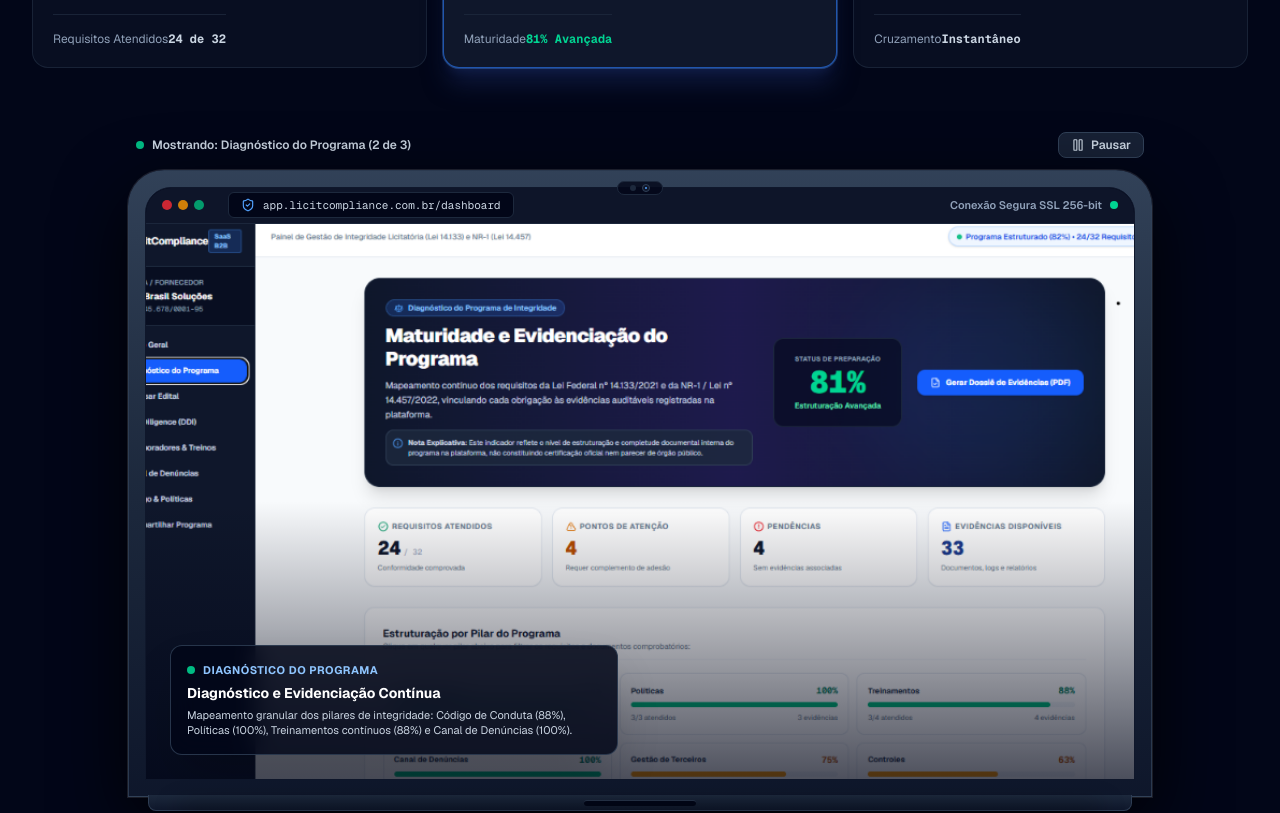
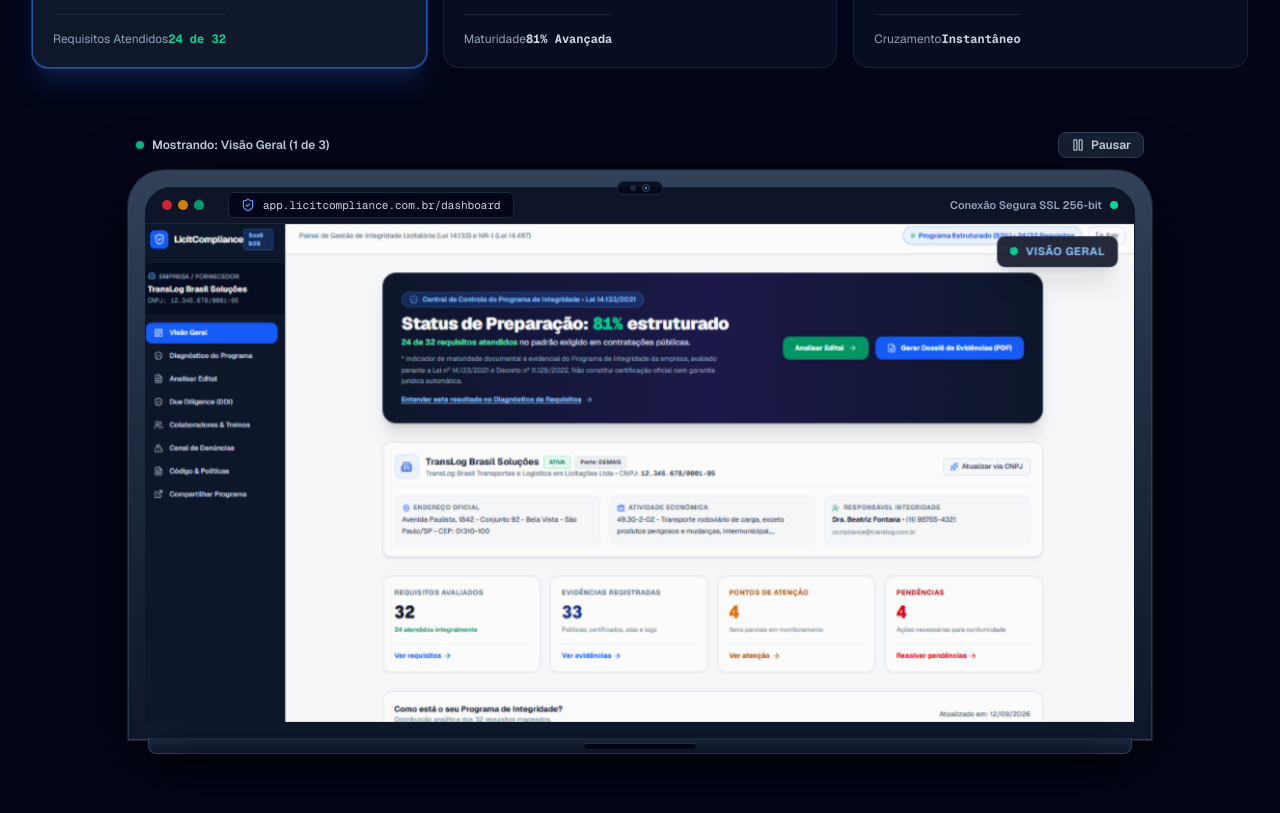
Before and after one commit to erictauzzar-a11y/licitcompliance, a Next.js app: page / in a window 1280 px wide. Shown: the part 1900-2713 px from the top of the page. Built offline with nearby package versions, Linux system fonts and the light colour scheme.

Commit message:
fix(showcase): adjust laptop display aspect ratio to show full sidebar and speed up transition to 2s

```diff
--- a/src/components/LaptopInteractiveShowcase.tsx
+++ b/src/components/LaptopInteractiveShowcase.tsx
@@ -71,7 +71,7 @@
     if (!isPlaying) return;
     const interval = setInterval(() => {
       setActiveTab((prev) => (prev + 1) % SLIDES.length);
-    }, 5000);
+    }, 2000);
     return () => clearInterval(interval);
   }, [isPlaying]);
 
@@ -229,14 +229,14 @@
               </div>
 
               {/* ÁREA DA TELA DO SISTEMA EM TRANSIÇÃO */}
-              <div className="relative aspect-[16/9] w-full bg-slate-900 overflow-hidden group">
+              <div className="relative aspect-[1024/517] w-full bg-slate-900 overflow-hidden group">
                 {SLIDES.map((slide, idx) => (
                   <div
                     key={slide.id}
-                    className={`absolute inset-0 transition-all duration-700 ease-in-out ${
+                    className={`absolute inset-0 transition-all duration-500 ease-in-out ${
                       activeTab === idx
                         ? "opacity-100 scale-100 z-10 pointer-events-auto"
-                        : "opacity-0 scale-95 z-0 pointer-events-none"
+                        : "opacity-0 scale-[0.98] z-0 pointer-events-none"
                     }`}
                   >
                     <Image
@@ -244,27 +244,16 @@
                       alt={slide.title}
                       fill
                       priority={idx === 0}
-                      quality={95}
-                      className="object-cover object-top"
+                      quality={100}
+                      className="object-fill object-left-top"
                     />
 
-                    {/* Overlay sutil inferior para garantir leitura do card flutuante */}
-                    <div className="absolute inset-0 bg-gradient-to-t from-slate-950/70 via-transparent to-transparent pointer-events-none" />
-
-                    {/* Card Flutuante de Destaque no Canto da Tela */}
-                    <div className="absolute bottom-4 sm:bottom-6 left-4 sm:left-6 z-20 max-w-sm sm:max-w-md p-3.5 sm:p-4 rounded-xl bg-slate-950/85 border border-slate-700/80 backdrop-blur-md shadow-2xl text-left space-y-1.5 animate-in fade-in slide-in-from-bottom-2 duration-500">
-                      <div className="flex items-center gap-2">
-                        <span className="w-2 h-2 rounded-full bg-emerald-400 animate-pulse" />
-                        <span className="text-[11px] font-bold text-blue-300 uppercase tracking-wider">
-                          {slide.pilar}
-                        </span>
-                      </div>
-                      <h4 className="text-xs sm:text-sm font-bold text-white leading-tight">
-                        {slide.title}
-                      </h4>
-                      <p className="text-[11px] text-slate-300 leading-snug hidden sm:block">
-                        {slide.description}
-                      </p>
+                    {/* Tag compacta flutuante no canto superior direito para NÃO cobrir o menu lateral à esquerda */}
+                    <div className="hidden sm:flex items-center gap-2 absolute top-3 right-4 z-20 px-3 py-1.5 rounded-lg bg-slate-950/85 border border-slate-700/80 backdrop-blur-md shadow-xl text-left">
+                      <span className="w-2 h-2 rounded-full bg-emerald-400 animate-pulse" />
+                      <span className="text-[11px] font-bold text-blue-300 uppercase tracking-wider">
+                        {slide.pilar}
+                      </span>
                     </div>
                   </div>
                 ))}
```
